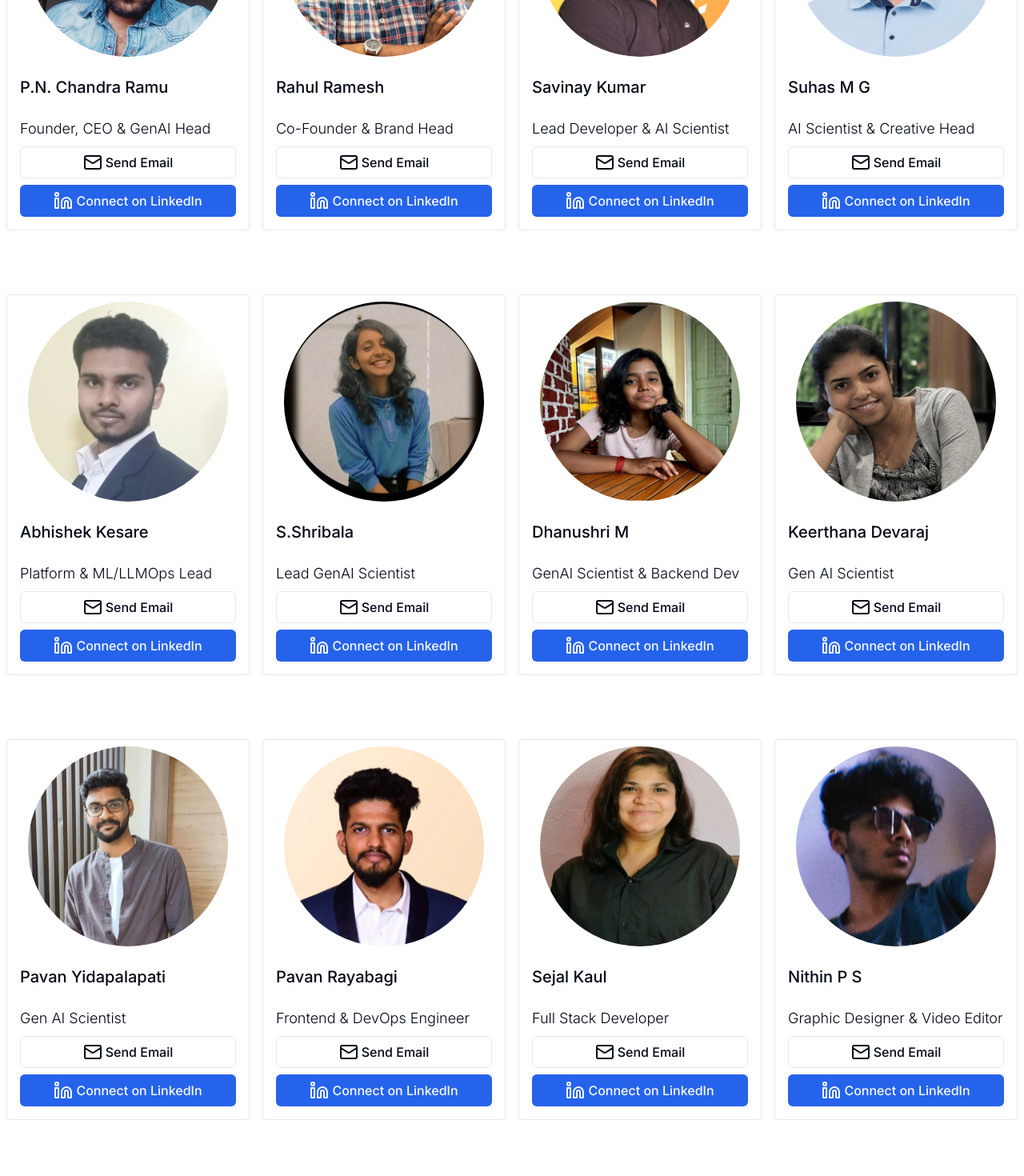
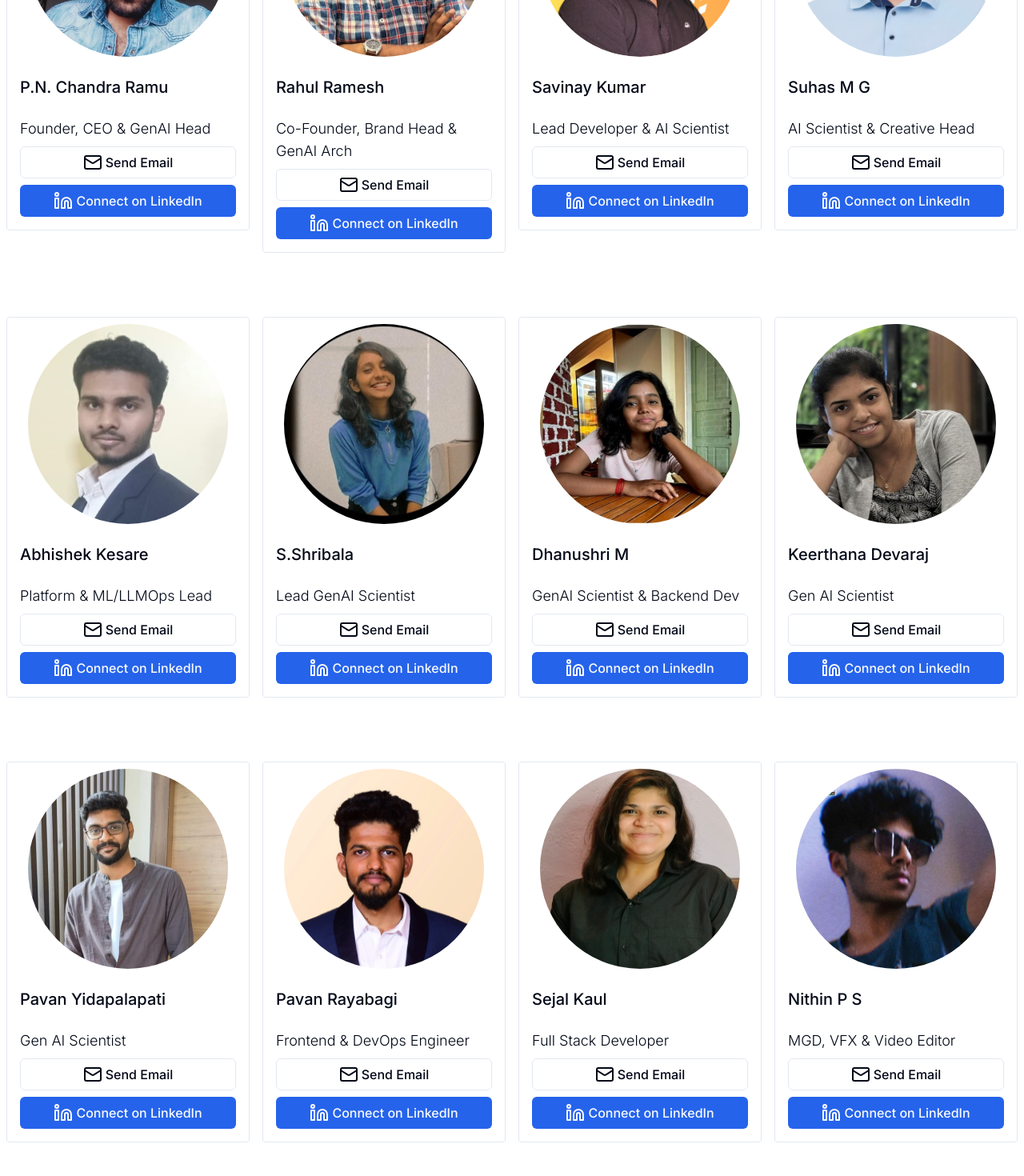
Before and after one commit to Avarta-Life/avarta_app, a Next.js app: page /web/team in a window 1280 px wide. Shown: the part 1020-2490 px from the top of the page at 80% size. Built offline with nearby package versions, Linux system fonts and the light colour scheme.

Commit message:
Update page.tsx Rahul and nithin designation change
Update page.tsx Rahul and nithin designation change

```diff
--- a/src/app/web/team/page.tsx
+++ b/src/app/web/team/page.tsx
@@ -106,7 +106,7 @@ const team = [
   },
   {
     title: "Rahul Ramesh",
-    desig: "Co-Founder & Brand Head",
+    desig: "Co-Founder, Brand Head & GenAI Arch",
     email: "rahulgautama97@gmail.com",
     linkedin: "http://www.linkedin.com/in/rahul-ramesh97",
     image: "/assets/team/rahul.png",
@@ -177,7 +177,7 @@ const team = [
   },
   {
     title: "Nithin P S",
-    desig: "Graphic Designer & Video Editor",
+    desig: "MGD, VFX & Video Editor",
     email: "nithinps620@gmail.com",
     linkedin: "http://www.linkedin.com/in/nithinps620",
     image: "/assets/team/nithin.png",
```
